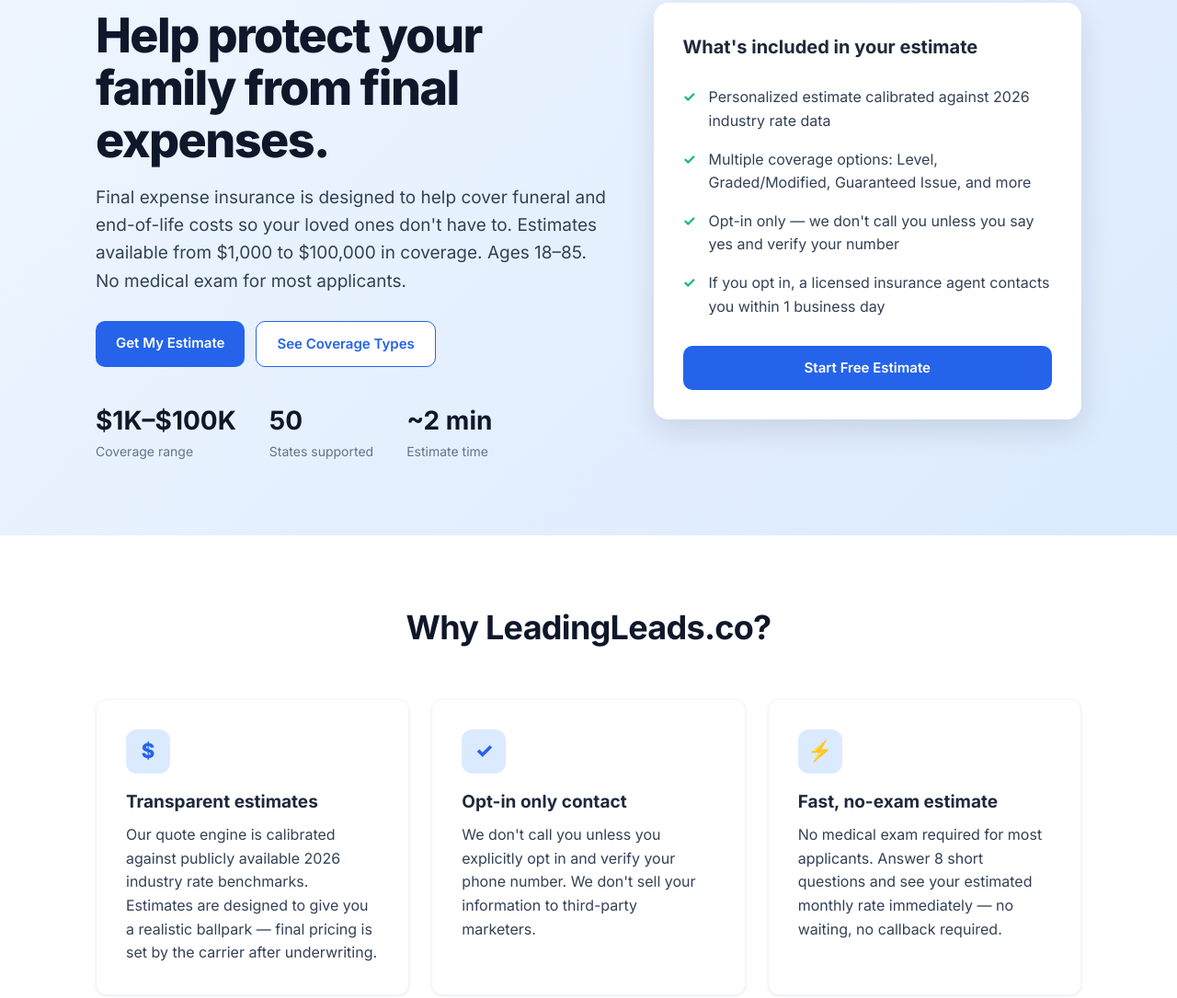
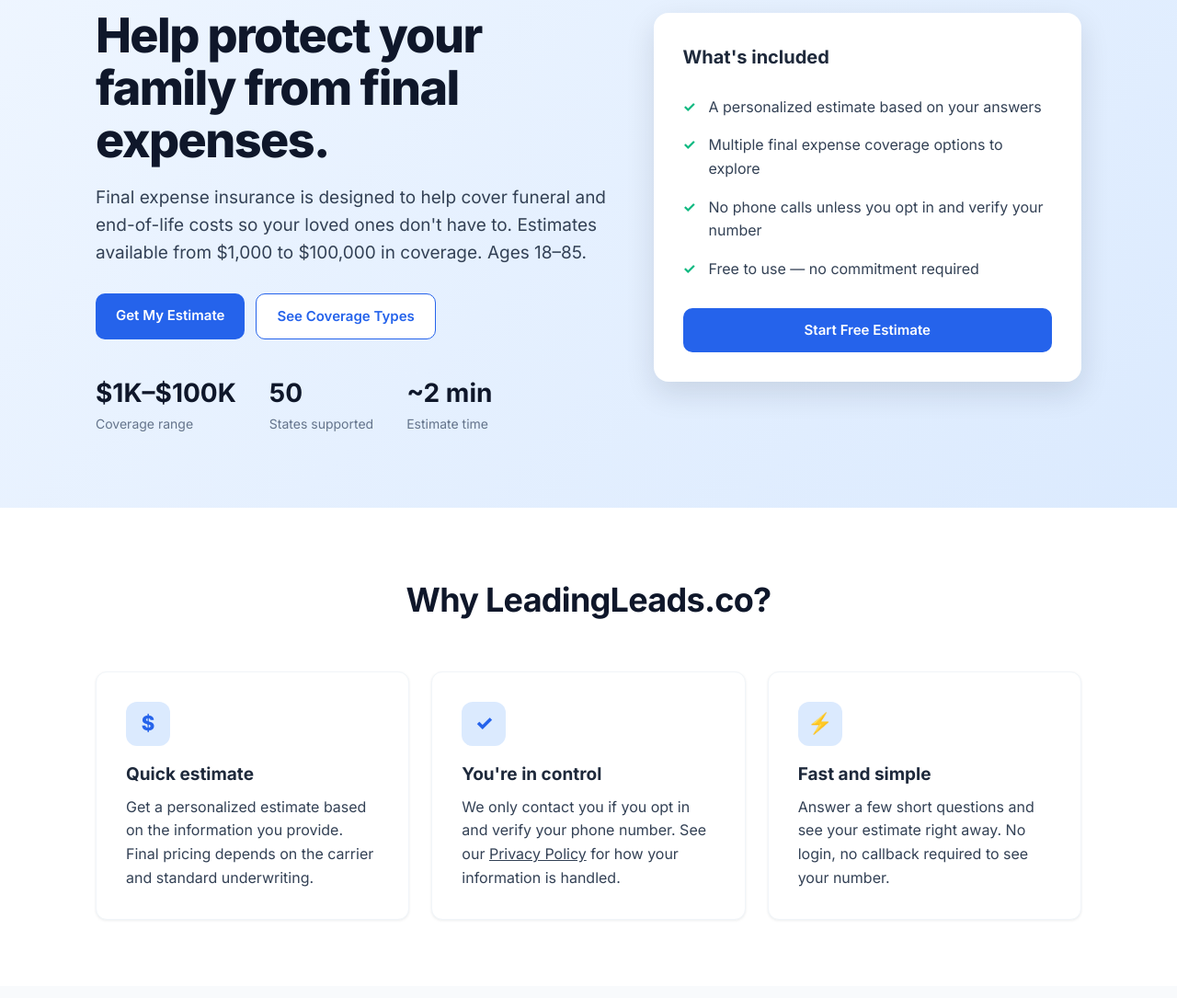
Before and after one commit to demiankerlous6-max/leadingleads.co, a website: page public/index.html in a window 1280 px wide. Shown: the part 175-1260 px from the top of the page at 92% size. Drawn offline with Linux system fonts and the light colour scheme; no server answers.

Commit message:
Remove unverifiable claims about data policy, response time, exam requirements

```diff
--- a/public/index.html
+++ b/public/index.html
@@ -4,7 +4,7 @@
     <meta charset="UTF-8">
     <meta name="viewport" content="width=device-width, initial-scale=1.0">
     <title>LeadingLeads.co — Final Expense Insurance Made Simple</title>
-    <meta name="description" content="Get a final expense insurance estimate in about 2 minutes. Helps cover funeral and end-of-life costs. Ages 18–85. No medical exam for most applicants. Final pricing subject to underwriter review.">
+    <meta name="description" content="Get a final expense insurance estimate in about 2 minutes. Designed to help cover funeral and end-of-life costs. Ages 18–85. Estimates only — final pricing depends on the carrier.">
     <link rel="stylesheet" href="/css/style.css">
     <link rel="preconnect" href="https://fonts.googleapis.com">
     <link rel="preconnect" href="https://fonts.gstatic.com" crossorigin>
@@ -26,7 +26,7 @@
             <div class="hero-text">
                 <span class="badge">Final expense estimate in about 2 minutes</span>
                 <h1>Help protect your family from final expenses.</h1>
-                <p class="lead">Final expense insurance is designed to help cover funeral and end-of-life costs so your loved ones don't have to. Estimates available from $1,000 to $100,000 in coverage. Ages 18–85. No medical exam for most applicants.</p>
+                <p class="lead">Final expense insurance is designed to help cover funeral and end-of-life costs so your loved ones don't have to. Estimates available from $1,000 to $100,000 in coverage. Ages 18–85.</p>
                 <div class="hero-cta">
                     <a href="/quote.html" class="btn btn-primary">Get My Estimate</a>
                     <a href="/policies.html" class="btn btn-secondary">See Coverage Types</a>
@@ -38,12 +38,12 @@
                 </div>
             </div>
             <div class="hero-card">
-                <h3>What's included in your estimate</h3>
+                <h3>What's included</h3>
                 <ul class="checklist">
-                    <li>Personalized estimate calibrated against 2026 industry rate data</li>
-                    <li>Multiple coverage options: Level, Graded/Modified, Guaranteed Issue, and more</li>
-                    <li>Opt-in only — we don't call you unless you say yes and verify your number</li>
-                    <li>If you opt in, a licensed insurance agent contacts you within 1 business day</li>
+                    <li>A personalized estimate based on your answers</li>
+                    <li>Multiple final expense coverage options to explore</li>
+                    <li>No phone calls unless you opt in and verify your number</li>
+                    <li>Free to use — no commitment required</li>
                 </ul>
                 <a href="/quote.html" class="btn btn-primary btn-block">Start Free Estimate</a>
             </div>
@@ -56,18 +56,18 @@
             <div class="grid grid-3">
                 <div class="feature">
                     <div class="icon">$</div>
-                    <h3>Transparent estimates</h3>
-                    <p>Our quote engine is calibrated against publicly available 2026 industry rate benchmarks. Estimates are designed to give you a realistic ballpark — final pricing is set by the carrier after underwriting.</p>
+                    <h3>Quick estimate</h3>
+                    <p>Get a personalized estimate based on the information you provide. Final pricing depends on the carrier and standard underwriting.</p>
                 </div>
                 <div class="feature">
                     <div class="icon">✓</div>
-                    <h3>Opt-in only contact</h3>
-                    <p>We don't call you unless you explicitly opt in and verify your phone number. We don't sell your information to third-party marketers.</p>
+                    <h3>You're in control</h3>
+                    <p>We only contact you if you opt in and verify your phone number. See our <a href="/privacy.html" style="color:inherit;text-decoration:underline;">Privacy Policy</a> for how your information is handled.</p>
                 </div>
                 <div class="feature">
                     <div class="icon">⚡</div>
-                    <h3>Fast, no-exam estimate</h3>
-                    <p>No medical exam required for most applicants. Answer 8 short questions and see your estimated monthly rate immediately — no waiting, no callback required.</p>
+                    <h3>Fast and simple</h3>
+                    <p>Answer a few short questions and see your estimate right away. No login, no callback required to see your number.</p>
                 </div>
             </div>
         </div>
@@ -86,7 +86,7 @@
     <section class="section cta-section">
         <div class="container">
             <h2>Ready to see your estimate?</h2>
-            <p>Takes about 2 minutes. No medical exam required for most applicants. No commitment.</p>
+            <p>Takes about 2 minutes. Free to use. No commitment.</p>
             <a href="/quote.html" class="btn btn-primary btn-large">Get My Estimate</a>
         </div>
     </section>
```
Also changed, not shown: public/quote.html (+4 -4 lines).
